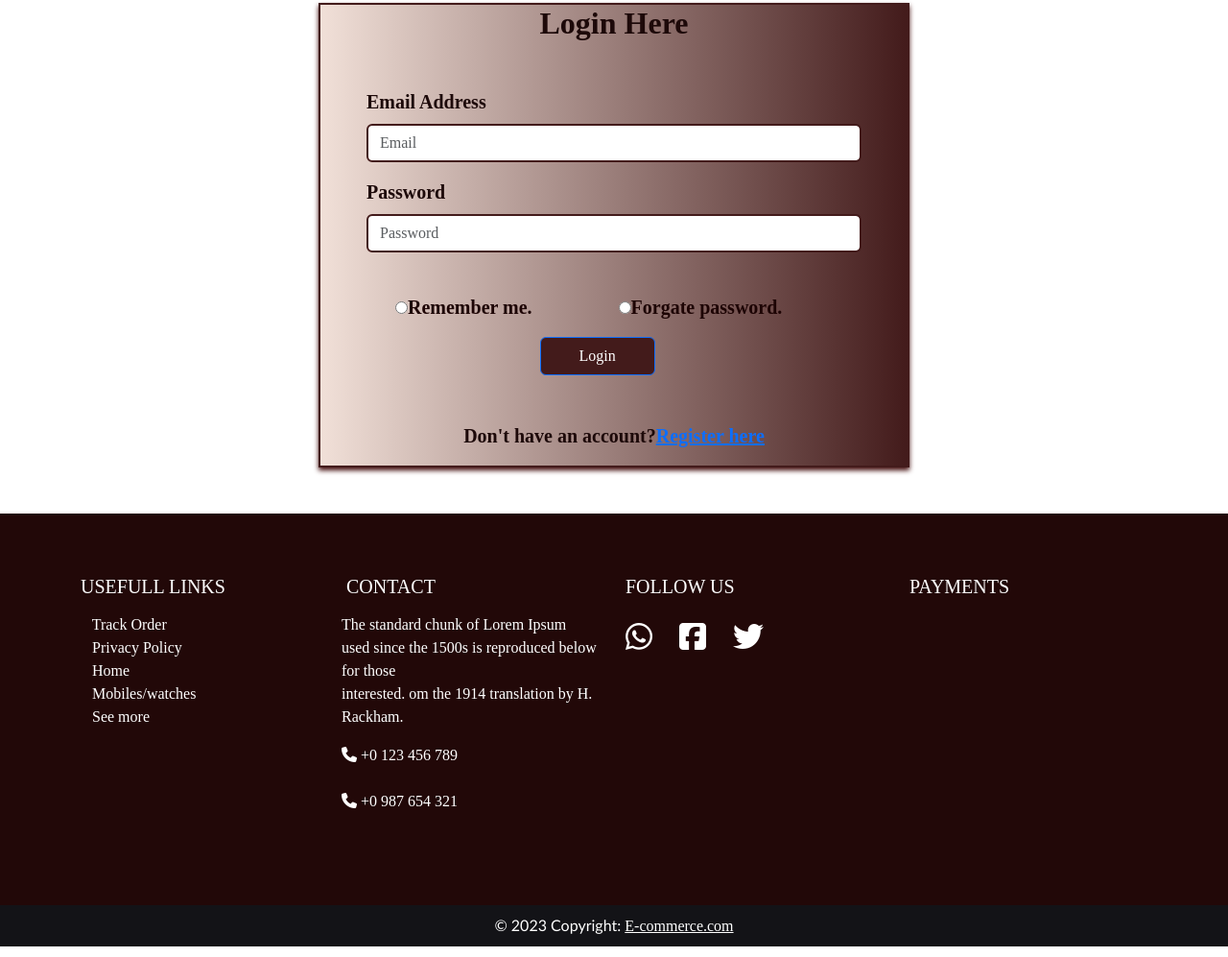
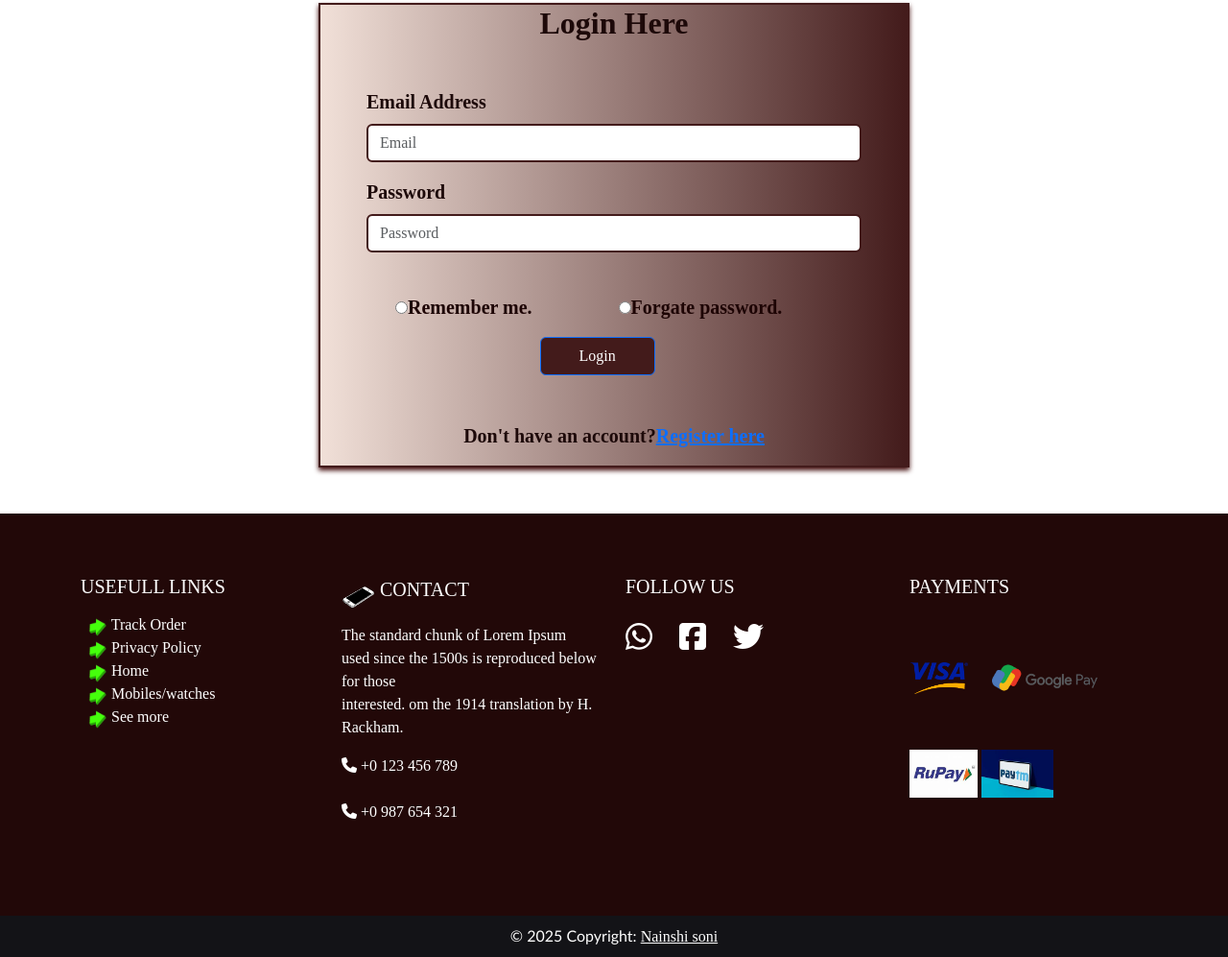
Before and after one commit to anujdwivedi-02/online-shop-website, a plain HTML site: page signup.html in a window 1280 px wide. Shown: the part 153-1150 px from the top of the page at 96% size. Drawn offline with nearby package versions, Linux system fonts and the light colour scheme; files that its build step writes are made by us from their sources.

Commit message:
Update signup.html

```diff
--- a/signup.html
+++ b/signup.html
@@ -4,10 +4,10 @@
     <meta charset="UTF-8">
     <meta name="viewport" content="width=device-width, initial-scale=1.0">
     <title>Mobile Store</title>
-    <link rel="icon" href="images/icon.png" type="image/icon type">
+    <link rel="icon" href="icon.png" type="image/icon type">
     <link rel="stylesheet" href="https://cdnjs.cloudflare.com/ajax/libs/font-awesome/6.6.0/css/all.min.css" integrity="sha512-Kc323vGBEqzTmouAECnVceyQqyqdsSiqLQISBL29aUW4U/M7pSPA/gEUZQqv1cwx4OnYxTxve5UMg5GT6L4JJg==" crossorigin="anonymous" referrerpolicy="no-referrer" />
-    <link rel="stylesheet" href="css/bootstrap.css">
-    <link rel="stylesheet" href="css/index.css">
+    <link rel="stylesheet" href="bootstrap.css">
+    <link rel="stylesheet" href="index.css">
     <link href="https://unpkg.com/aos@2.3.1/dist/aos.css" rel="stylesheet">
 </head>
 <body>
@@ -31,7 +31,7 @@
                 <div class="row">
                     <nav class="navbar navbar-expand-lg">
                         <div class="container-fluid p-2 fw-bold text-white">
-                          <a class="navbar-brand" href="#"><img src="images/lg.png" height="35px" class="ms-3" alt=""></a>
+                          <a class="navbar-brand" href="#"><img src="lg.png" height="35px" class="ms-3" alt=""></a>
                           <button class="navbar-toggler" type="button" data-bs-toggle="collapse" data-bs-target="#navbarSupportedContent" aria-controls="navbarSupportedContent" aria-expanded="false" aria-label="Toggle navigation">
                             <span class="navbar-toggler-icon"></span>
                           </button>
@@ -114,15 +114,15 @@
                     <div class="col-sm-3 mt-3">
                        <h5 class="ms-4 mb-3">USEFULL LINKS</h5>
                        <ul>
-                        <li><img src="images/rga.gif" height="20px" alt=""> Track Order</li>
-                        <li><img src="images/rga.gif" height="20px" alt="">  Privacy Policy</li>
-                        <li><img src="images/rga.gif" height="20px" alt="">  Home</li>
-                        <li><img src="images/rga.gif" height="20px" alt="">  Mobiles/watches</li>
-                        <li><img src="images/rga.gif" height="20px" alt=""> See more</li>
+                        <li><img src="rga.gif" height="20px" alt=""> Track Order</li>
+                        <li><img src="rga.gif" height="20px" alt="">  Privacy Policy</li>
+                        <li><img src="rga.gif" height="20px" alt="">  Home</li>
+                        <li><img src="rga.gif" height="20px" alt="">  Mobiles/watches</li>
+                        <li><img src="rga.gif" height="20px" alt=""> See more</li>
                        </ul>
                     </div>
                     <div class="col-sm-3 mt-3 mb-5">
-                        <h5 class="mb-3"> <img src="images/phone.gif" height="35px" alt=""> CONTACT</h5>
+                        <h5 class="mb-3"> <img src="phone.gif" height="35px" alt=""> CONTACT</h5>
                         <p>The standard chunk of Lorem Ipsum <br>
                             used since the 1500s is
                             reproduced below for those <br>interested.
@@ -142,10 +142,10 @@
                     </div>
                     <div class="col-sm-3 mt-3">
                         <h5>PAYMENTS</h5>
-                       <img src="images/Visa-Symbol.png" height="35px" alt="">
-                       <img src="images/google-pay-logo-transparent-free-png.webp" height="150px"  alt="">
-                       <img src="images/rupay.jpeg" height="50px"  alt="">
-                       <img src="images/paytm.jpeg" height="50px"  alt="">
+                       <img src="Visa-Symbol.png" height="35px" alt="">
+                       <img src="google-pay-logo-transparent-free-png.webp" height="150px"  alt="">
+                       <img src="rupay.jpeg" height="50px"  alt="">
+                       <img src="paytm.jpeg" height="50px"  alt="">
 
 
 
@@ -159,13 +159,13 @@
         <!-- =====================================Bottem Start======================================================== -->
          <div class="row">
             <div class="col-sm-12 ms-auto bott text-white p-2">
-                © 2023 Copyright: <u> E-commerce.com</u>
+                © 2025 Copyright: <u> Nainshi soni</u>
             </div>
          </div>
 
         <!-- ===========================================bottem end======================================================= -->
     </div>
-    <script src="js/bootstrap.bundle.js"></script>
+    <script src="bootstrap.bundle.js"></script>
     <script src="https://unpkg.com/aos@2.3.1/dist/aos.js"></script>
     <script>
       AOS.init();
```
